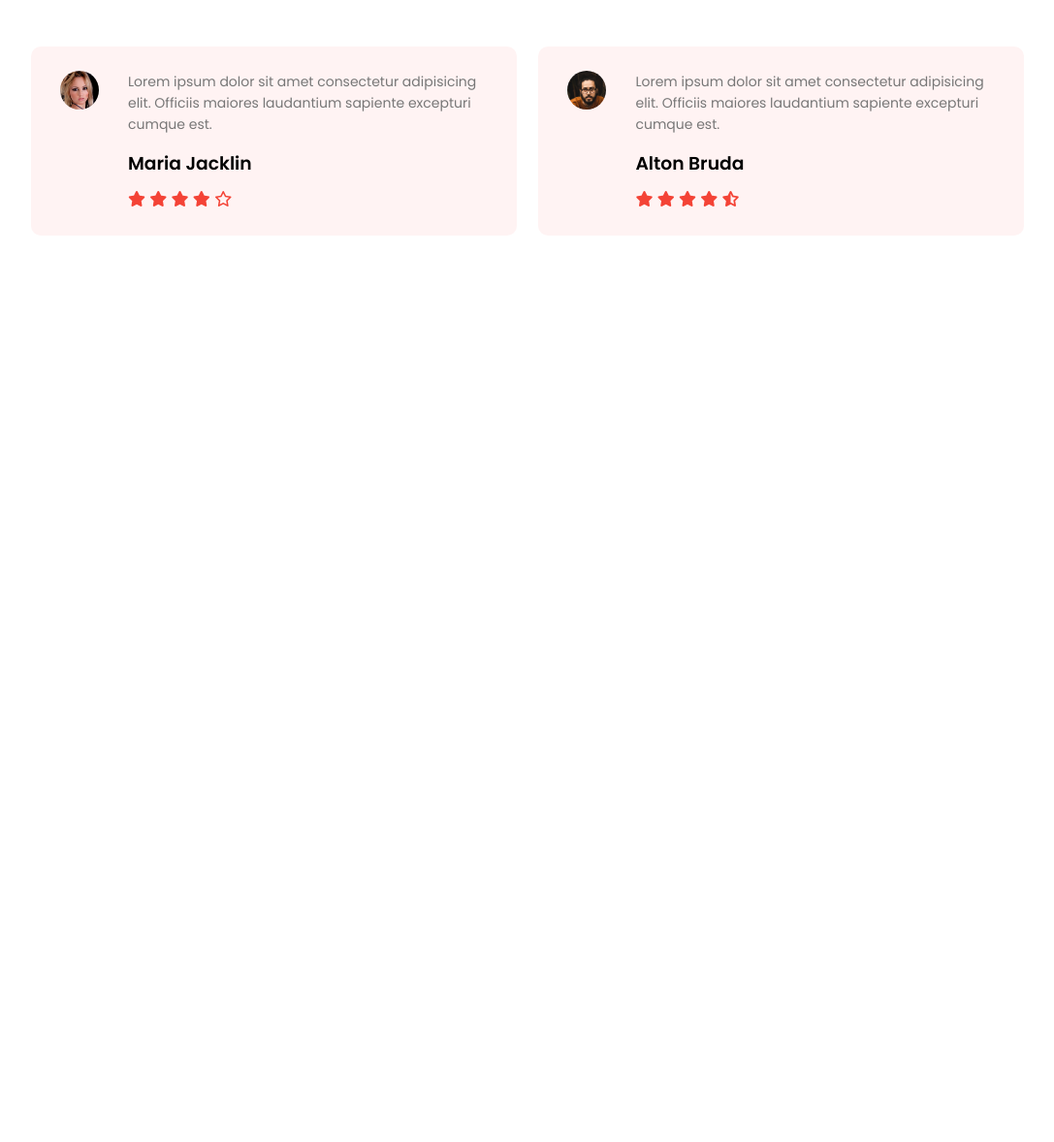
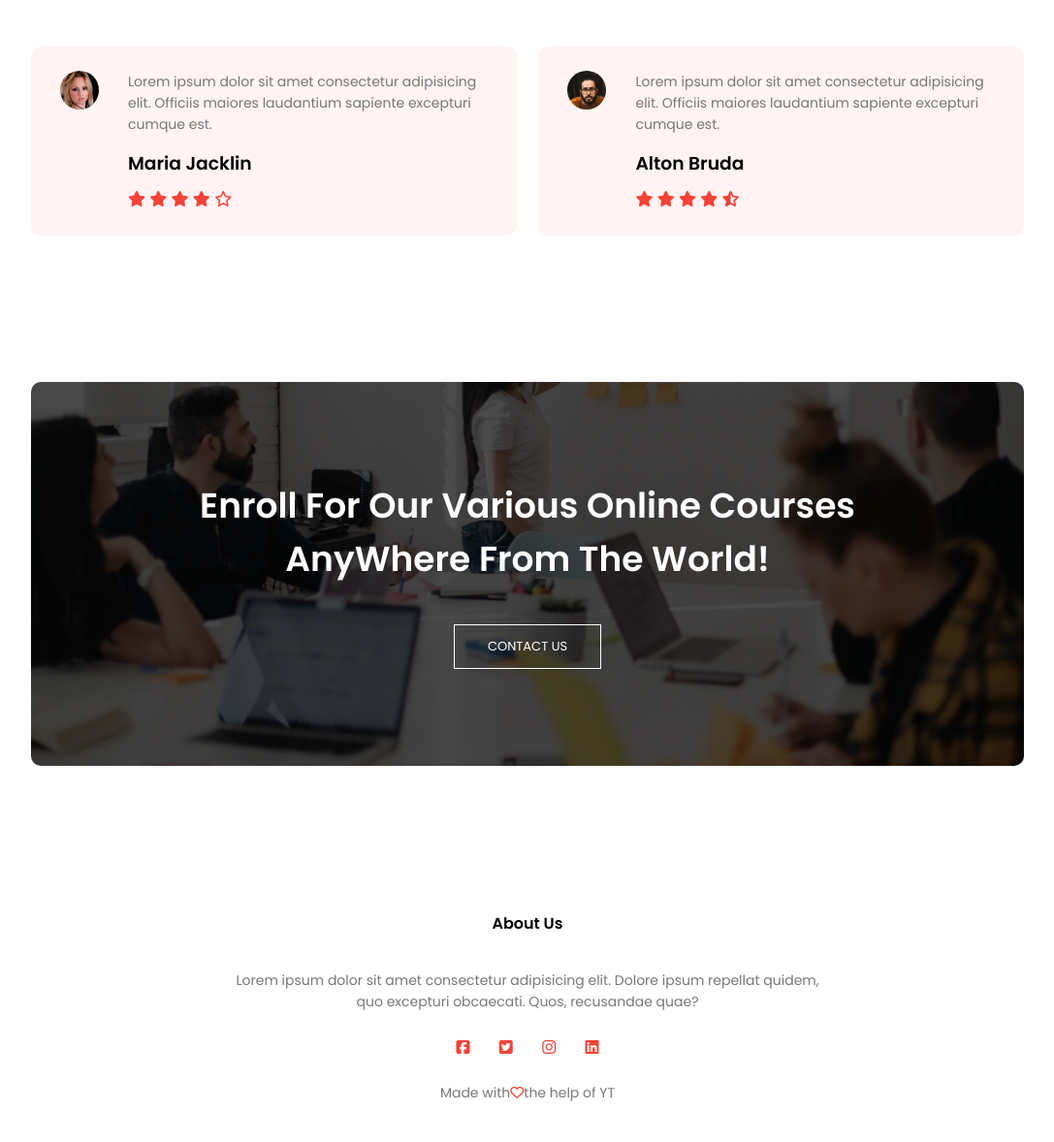
Before and after one commit to mdsohag65/eduford-website, a plain HTML site: page index.html in a window 1280 px wide. Shown: the part 2808-3986 px from the top of the page at 97% size, without its empty margins (96-1183 px from the left). Before the commit the page ends 3102 px from the top, so only its background shows below. Drawn offline with Linux system fonts and the light colour scheme.

Commit message:
footer and icons added

```diff
--- a/index.html
+++ b/index.html
@@ -156,6 +156,28 @@
         </div>
     </section>
 
+    <!----------  Call To Action  ----------->
+
+    <section class="cta">
+        <h1>Enroll For Our Various Online Courses<br> AnyWhere From The World!</h1>
+        <a class="hero-btn" href="">CONTACT US</a>
+
+    </section>
+
+    <!----------  Footer  ----------->
+    <section class="footer">
+        <h4>About Us</h4>
+        <p>Lorem ipsum dolor sit amet consectetur adipisicing elit. Dolore ipsum repellat quidem,<br> quo excepturi
+            obcaecati. Quos, recusandae quae?</p>
+        <div class="icons">
+            <i class="fab fa-facebook-square"></i>
+            <i class="fab fa-twitter-square"></i>
+            <i class="fab fa-instagram"></i>
+            <i class="fab fa-linkedin"></i>
+        </div>
+        <p>Made with<i class="far fa-heart"></i>the help of YT</p>
+    </section>
+
 
 
 
--- a/style.css
+++ b/style.css
@@ -317,3 +317,51 @@ h3 {
     }
 
 }
+
+/*------------ Call To Action -------------*/
+.cta {
+    margin: 100px auto;
+    width: 80%;
+    background-image: linear-gradient(rgba(0, 0, 0, 0.7), rgba(0, 0, 0, 0.7)), url(./img/banner2.jpg);
+    background-position: center;
+    background-size: cover;
+    border-radius: 10px;
+    text-align: center;
+    padding: 100px 0;
+}
+
+.cta h1 {
+    color: #fff;
+    margin-bottom: 40px;
+    padding: 0;
+}
+
+@media (max-width: 700px) {
+    .cta h1 {
+        font-size: 24px;
+    }
+}
+
+/*---------- footer --------------*/
+.footer {
+    width: 100%;
+    text-align: center;
+    padding: 30px 0;
+}
+
+.footer h4 {
+    margin-top: 20px;
+    margin-bottom: 25px;
+    font-weight: 600;
+}
+
+.icons .fab {
+    color: #f44336;
+    margin: 0 13px;
+    cursor: pointer;
+    padding: 18px 0;
+}
+
+.fa-heart {
+    color: #f44336;
+}
```
